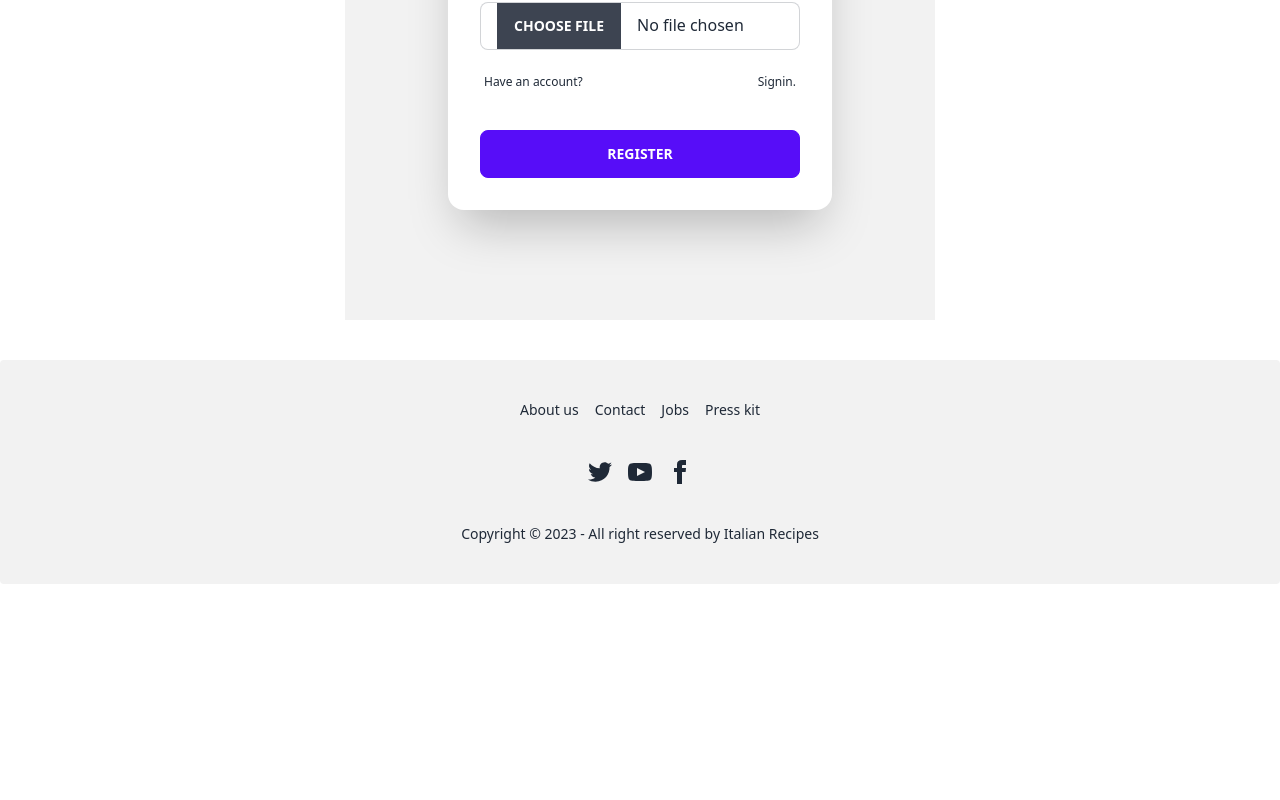
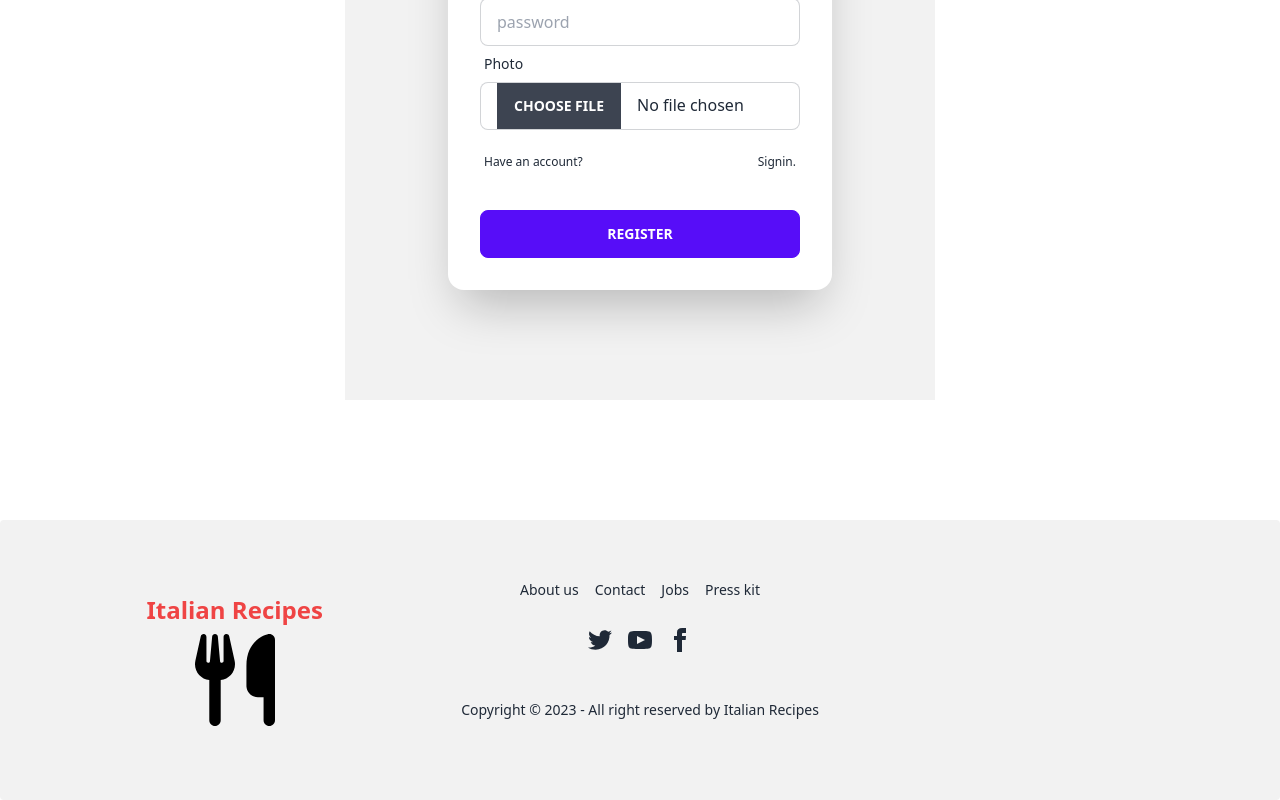
Before and after one commit to v-selfnet/client-italian-recipes, a React (Vite) app: page /register in a window 1280 px wide. Shown: the part 584-1384 px from the top of the page. Before the commit the page ends 1168 px from the top, so only its background shows below. Built offline with nearby package versions, Linux system fonts and the light colour scheme; no server answers.

Commit message:
Footer Update

```diff
--- a/src/components/Footer/Footer.jsx
+++ b/src/components/Footer/Footer.jsx
@@ -1,8 +1,14 @@
 import React from 'react';
+import logo from '../../assets/utensils-solid.svg';
 
 const Footer = () => {
     return (
-        <footer className="footer footer-center p-10 bg-base-200 text-base-content rounded">
+        <footer className="footer footer-center p-10 bg-base-200 text-base-content rounded grid grid-cols-3 gap-4">
+            <div>
+                <p className='text-center text-red-500 font-semibold text-2xl'>Italian Recipes</p>
+                <img className="w-20" src={logo} alt="logo" />
+            </div>
+            <div className='my-5'>
                 <div className="grid grid-flow-col gap-4">
                     <a className="link link-hover">About us</a>
                     <a className="link link-hover">Contact</a>
@@ -10,14 +16,15 @@ const Footer = () => {
                     <a className="link link-hover">Press kit</a>
                 </div>
                 <div>
-                <div className="grid grid-flow-col gap-4">
+                    <div className="grid grid-flow-col gap-4 my-5">
                         <a><svg xmlns="http://www.w3.org/2000/svg" width="24" height="24" viewBox="0 0 24 24" className="fill-current"><path d="M24 4.557c-.883.392-1.832.656-2.828.775 1.017-.609 1.798-1.574 2.165-2.724-.951.564-2.005.974-3.127 1.195-.897-.957-2.178-1.555-3.594-1.555-3.179 0-5.515 2.966-4.797 6.045-4.091-.205-7.719-2.165-10.148-5.144-1.29 2.213-.669 5.108 1.523 6.574-.806-.026-1.566-.247-2.229-.616-.054 2.281 1.581 4.415 3.949 4.89-.693.188-1.452.232-2.224.084.626 1.956 2.444 3.379 4.6 3.419-2.07 1.623-4.678 2.348-7.29 2.04 2.179 1.397 4.768 2.212 7.548 2.212 9.142 0 14.307-7.721 13.995-14.646.962-.695 1.797-1.562 2.457-2.549z"></path></svg></a>
                         <a><svg xmlns="http://www.w3.org/2000/svg" width="24" height="24" viewBox="0 0 24 24" className="fill-current"><path d="M19.615 3.184c-3.604-.246-11.631-.245-15.23 0-3.897.266-4.356 2.62-4.385 8.816.029 6.185.484 8.549 4.385 8.816 3.6.245 11.626.246 15.23 0 3.897-.266 4.356-2.62 4.385-8.816-.029-6.185-.484-8.549-4.385-8.816zm-10.615 12.816v-8l8 3.993-8 4.007z"></path></svg></a>
                         <a><svg xmlns="http://www.w3.org/2000/svg" width="24" height="24" viewBox="0 0 24 24" className="fill-current"><path d="M9 8h-3v4h3v12h5v-12h3.642l.358-4h-4v-1.667c0-.955.192-1.333 1.115-1.333h2.885v-5h-3.808c-3.596 0-5.192 1.583-5.192 4.615v3.385z"></path></svg></a>
                     </div>
                 </div>
-            <div>
+                <div className='my-5'>
                     <p>Copyright © 2023 - All right reserved by Italian Recipes</p>
+                </div>
             </div>
         </footer>
     );
--- a/src/components/Login/Login.jsx
+++ b/src/components/Login/Login.jsx
@@ -75,7 +75,7 @@ const Login = () => {
     }
 
     return (
-        <div className="hero min-h-screen bg-base-200">
+        <div className="hero min-h-screen bg-base-200 my-20">
             <div className="hero-content flex-col ">
                 <div className="text-center ">
                     <h1 className="text-3xl font-bold">Please Login now!</h1>
--- a/src/components/Recipe/Recipe.jsx
+++ b/src/components/Recipe/Recipe.jsx
@@ -15,7 +15,7 @@ const Recipe = () => {
     }
 
     return (
-        <div className="card bg-base-100 shadow-xl">
+        <div className="card bg-base-100 shadow-xl my-20">
 
            <FontAwesomeIcon icon={faBookmark} className="btn btn-success my-5" onClick={habdelButton} disabled={!disable}/>
 
--- a/src/components/Register/Register.jsx
+++ b/src/components/Register/Register.jsx
@@ -47,7 +47,7 @@ const Register = () => {
     }
 
     return (
-        <div className="hero min-h-screen bg-base-200">
+        <div className="hero min-h-screen bg-base-200 my-20">
             <div className="hero-content flex-col ">
                 <div className="text-center ">
                     <h1 className="text-3xl font-bold">Please Register!</h1>
--- a/src/main.jsx
+++ b/src/main.jsx
@@ -15,6 +15,10 @@ import Recipe from './components/Recipe/Recipe';
 import RecipeDetail from './components/RecipeDetail/RecipeDetail';
 import ErrorPage from './components/ErrorPage/ErrorPage';
 
+
+
+// https://server-italian-recipes-v-selfnet.vercel.app
+
 const router = createBrowserRouter([
   {
     path: '/',
@@ -23,13 +27,14 @@ const router = createBrowserRouter([
       {
         path: '/',
         element: <Home></Home>,
-        // loader: () => fetch('https://server-italian-recipes-v-selfnet.vercel.app/chefs')
-        loader: () => fetch('http://localhost:5000/chefs')
+        loader: () => fetch('https://server-italian-recipes-v-selfnet.vercel.app/chefs')
+        // loader: () => fetch('http://localhost:5000/chefs')
       },
       {
         path: '/recipe/:id',
         element: <PrivateRoute><Recipe></Recipe></PrivateRoute>,
-        loader: ({params}) => fetch(`http://localhost:5000/recipe/${params.id}`)
+        loader: ({params}) => fetch(`https://server-italian-recipes-v-selfnet.vercel.app/recipe/${params.id}`)
+        // loader: ({params}) => fetch(`http://localhost:5000/recipe/${params.id}`)
       },
       {
         path: '/recipe-detail',
```
Also changed, not shown: 1 other file (tests, documents, lock files or other folders). Lines whose indentation alone changed are shown as unchanged.
